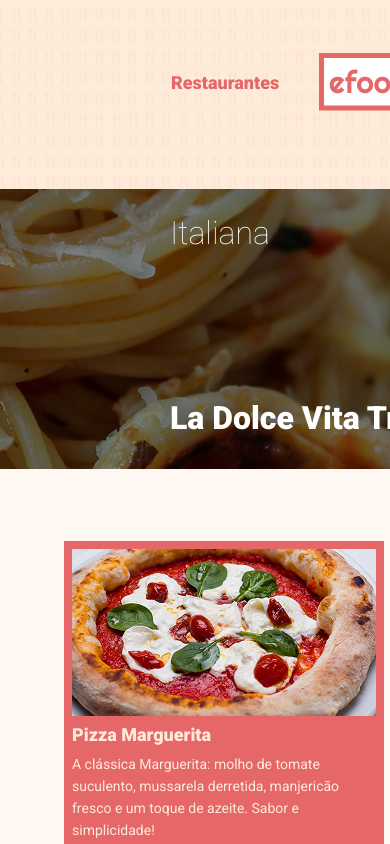
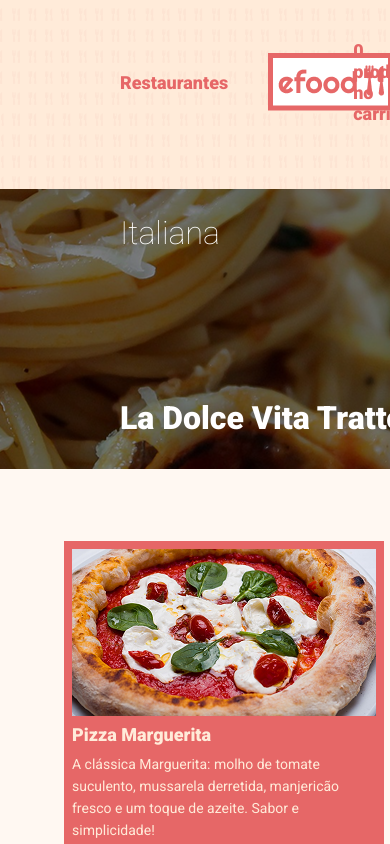
Before and after one commit to pedroeso/efood, a React (Create React App) app: page /categories in a window 390 px wide. Shown: the top 844 px of the page. Built offline with nearby package versions, Linux system fonts and the light colour scheme; a web font is replaced by a local one.

Commit message:
ta alinhado (so falta ajeitar a responsividade para telas maiores)

```diff
--- a/src/components/Header/styles.ts
+++ b/src/components/Header/styles.ts
@@ -39,8 +39,8 @@ export const Barra = styled.header`
   display: flex;
   justify-content: space-between;
   align-items: center;
-  padding-left: 171px;
-  padding-right: 171px;
+  padding-left: 120px;
+  padding-right: 120px;
   padding-bottom: 65px;
   padding-top: 40px;
 `
@@ -59,7 +59,7 @@ export const TituloCardapio = styled.h2`
   font-weight: 100;
   padding-top: 25px;
   padding-bottom: 32px;
-  padding-left: 170px;
+  padding-left: 120px;
 `
 
 export const FundoTexto = styled.h3`
@@ -69,7 +69,7 @@ export const FundoTexto = styled.h3`
   font-weight: 900;
   top: 210px;
   padding-bottom: 32px;
-  padding-left: 170px;
+  padding-left: 120px;
   width: 1024px;
 `
 
```
